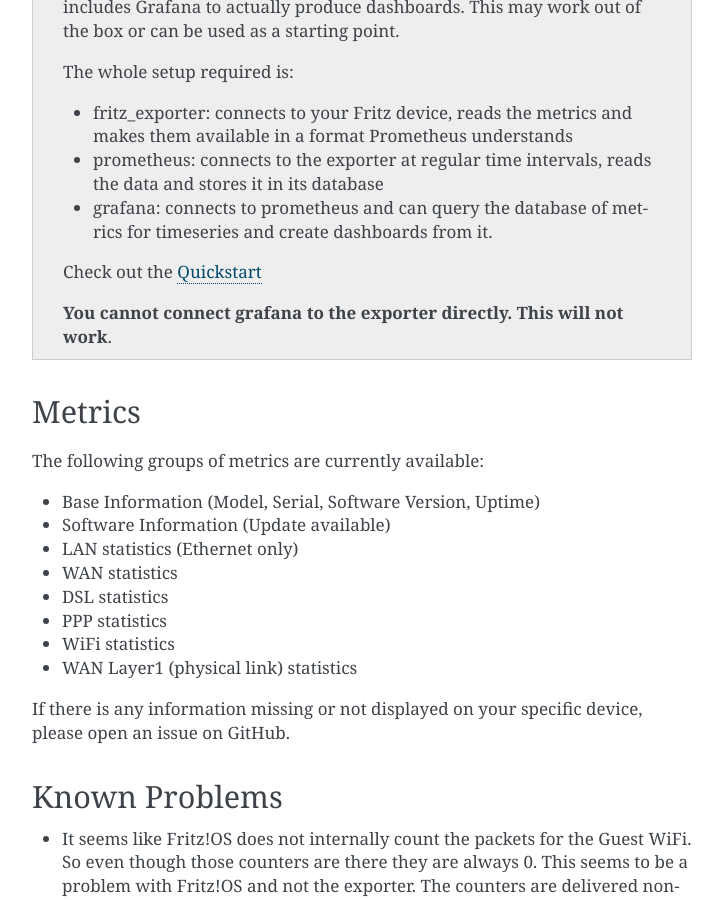
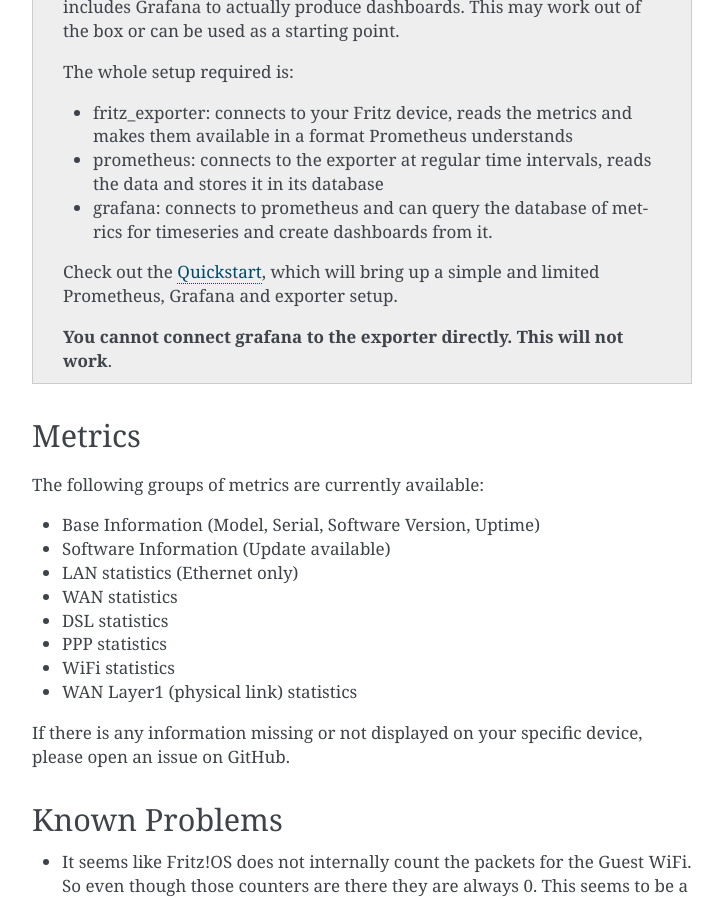
Before and after one commit to pdreker/fritz_exporter, a Sphinx documentation site: the page built from docs/index.rst, in a window 1280 px wide and 900 px high, scrolled down 1576 px. Shown: the whole window, without its empty margins (388-1111 px from the left). Built offline with Sphinx 7.4.7, drawn with Linux system fonts in a browser that asks for light colours.

Commit message:
phrasing

```diff
--- a/docs/index.rst
+++ b/docs/index.rst
@@ -43,7 +43,7 @@
   * prometheus: connects to the exporter at regular time intervals, reads the data and stores it in its database
   * grafana: connects to prometheus and can query the database of metrics for timeseries and create dashboards from it.
 
-  Check out the :ref:`quickstart`
+  Check out the :ref:`quickstart`, which will bring up a simple and limited Prometheus, Grafana and exporter setup.
 
   **You cannot connect grafana to the exporter directly. This will not work**.
 
```
